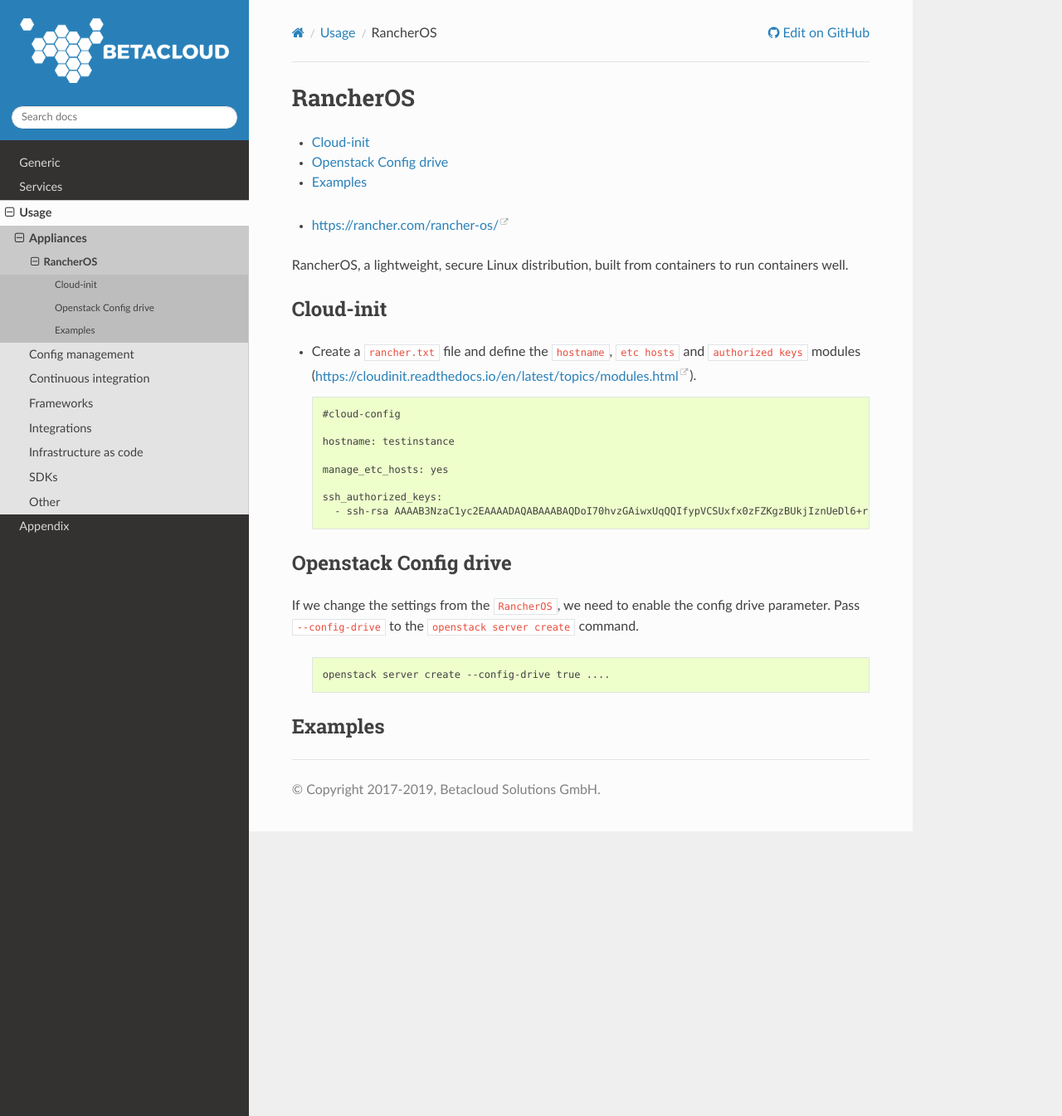
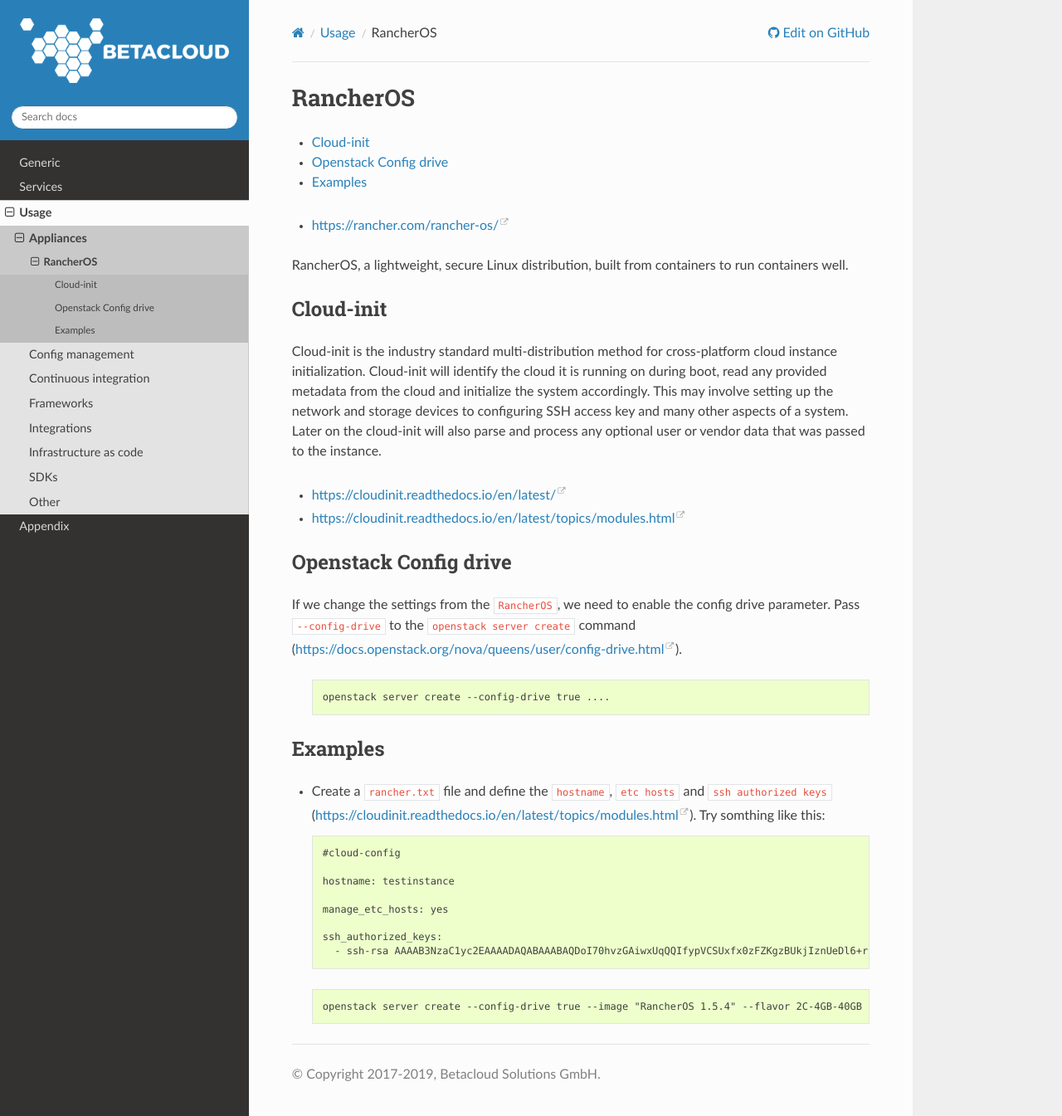
Before and after one commit to betacloud/documentation, a Sphinx documentation site: the page built from source/usage/rancheros.rst, in a window 1280 px wide and 1345 px high. Shown: the whole window at 83% size. Built offline with Sphinx 7.4.7 and the Read the Docs theme 2.0.0, drawn with Linux system fonts in a browser that asks for light colours.

```diff
--- a/source/usage/rancheros.rst
+++ b/source/usage/rancheros.rst
@@ -12,7 +12,25 @@ RancherOS, a lightweight, secure Linux distribution, built from containers to ru
 
 Cloud-init
 ==========
-* Create a ``rancher.txt`` file and define the ``hostname``, ``etc hosts`` and ``authorized keys`` modules (https://cloudinit.readthedocs.io/en/latest/topics/modules.html).
+Cloud-init is the industry standard multi-distribution method for cross-platform cloud instance initialization. Cloud-init will identify the cloud it is running on during boot, read any provided metadata from the cloud and initialize the system accordingly. This may involve setting up the network and storage devices to configuring SSH access key and many other aspects of a system. Later on the cloud-init will also parse and process any optional user or vendor data that was passed to the instance.
+
+* https://cloudinit.readthedocs.io/en/latest/
+
+* https://cloudinit.readthedocs.io/en/latest/topics/modules.html
+
+
+Openstack Config drive
+======================
+If we change the settings from the ``RancherOS``, we need to enable the config drive parameter. Pass ``--config-drive`` to the ``openstack server create`` command (https://docs.openstack.org/nova/queens/user/config-drive.html).
+
+  .. code-block:: none
+
+     openstack server create --config-drive true ....
+
+
+Examples
+========
+* Create a ``rancher.txt`` file and define the ``hostname``, ``etc hosts`` and ``ssh authorized keys`` (https://cloudinit.readthedocs.io/en/latest/topics/modules.html). Try somthing like this:
 
   .. code-block:: none
 
@@ -26,14 +44,6 @@ Cloud-init
        - ssh-rsa AAAAB3NzaC1yc2EAAAADAQABAAABAQDoI70hvzGAiwxUqQQIfypVCSUxfx0zFZKgzBUkjIznUeDl6+rSwUtphS.....
 
 
-Openstack Config drive
-======================
-If we change the settings from the ``RancherOS``, we need to enable the config drive parameter. Pass ``--config-drive`` to the ``openstack server create`` command.
-
   .. code-block:: none
 
-     openstack server create --config-drive true ....
-
-
-Examples
-========
+     openstack server create --config-drive true --image "RancherOS 1.5.4" --flavor 2C-4GB-40GB --nic net-id=55bd2e08-428d-484b-9ac3-8ce5882e1c68 --security-group linux --max 1 --user-data /home/user/rancher.txt testinstance
```
